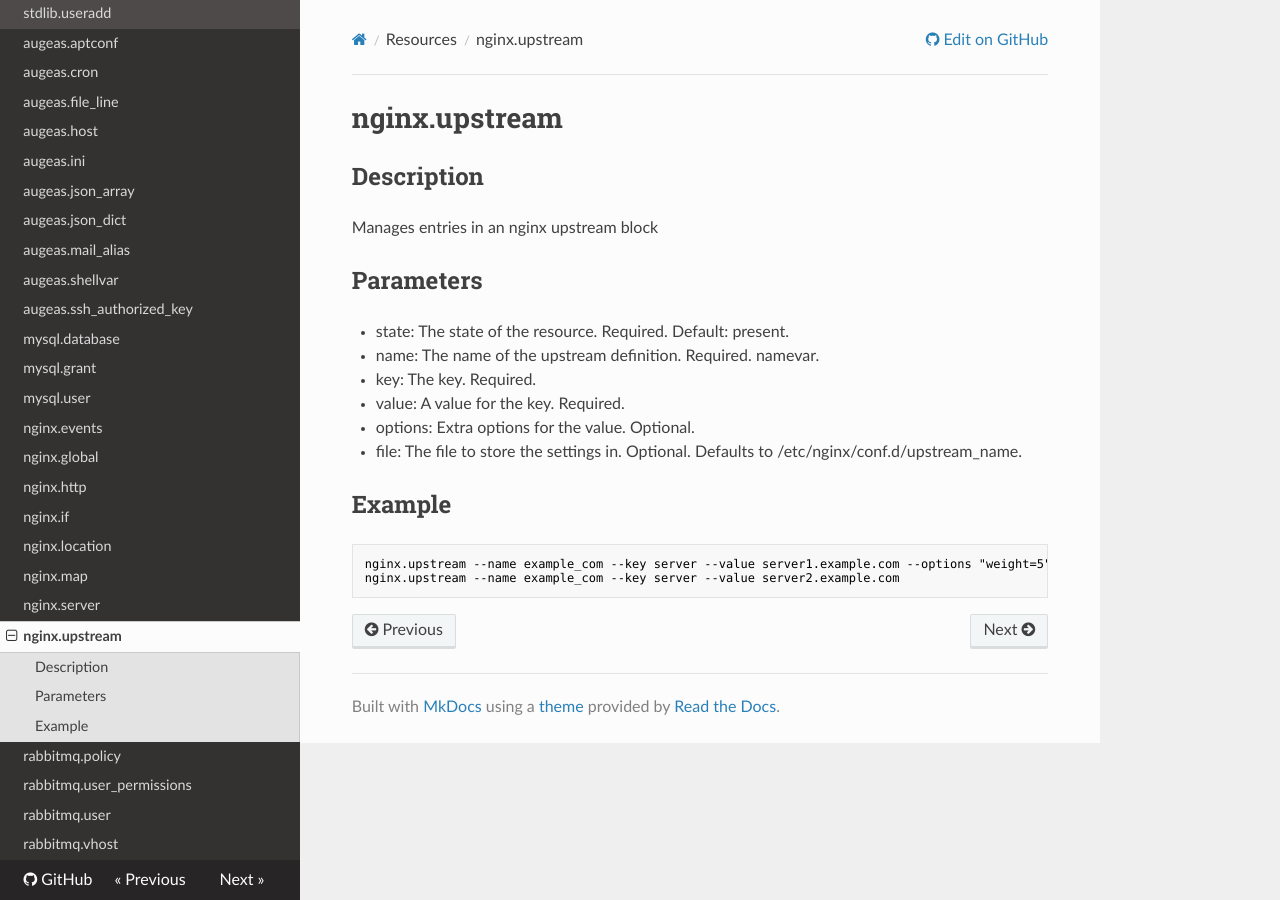
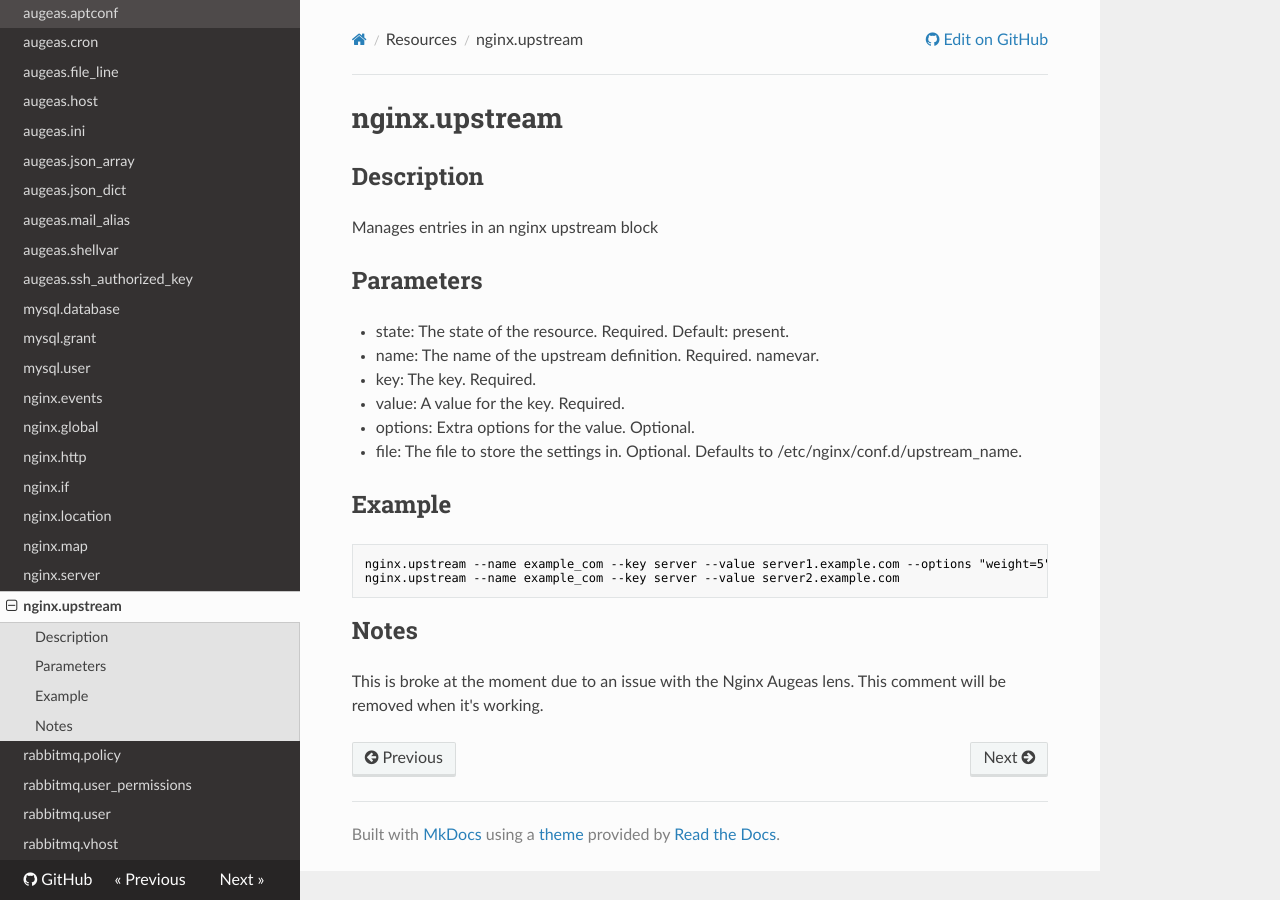
Before and after one commit to wffls/waffles, an MkDocs documentation site: the page built from docs/resources/nginx.upstream.md, in a window 1280 px wide. Built offline with MkDocs 1.6.1, drawn with Linux system fonts in a browser that asks for light colours; nearby versions of some CDN libraries; old or Windows-style settings are respelled for this version of MkDocs.

Commit message:
added note about nginx_upstream resource

````diff
--- a/docs/resources/nginx.upstream.md
+++ b/docs/resources/nginx.upstream.md
@@ -19,3 +19,8 @@ Manages entries in an nginx upstream block
 nginx.upstream --name example_com --key server --value server1.example.com --options "weight=5"
 nginx.upstream --name example_com --key server --value server2.example.com
 ```
+
+## Notes
+
+This is broke at the moment due to an issue with the Nginx Augeas lens.
+This comment will be removed when it's working.
````
Also changed, not shown: 1 other file.
